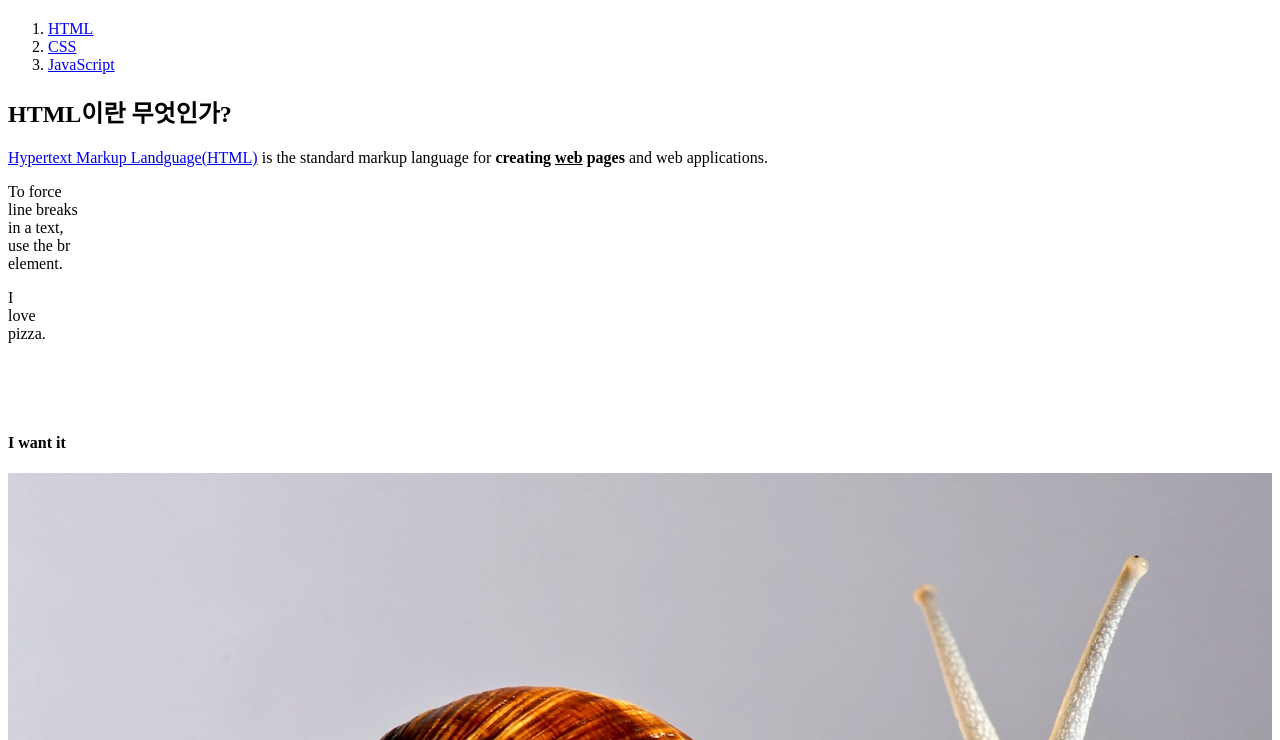
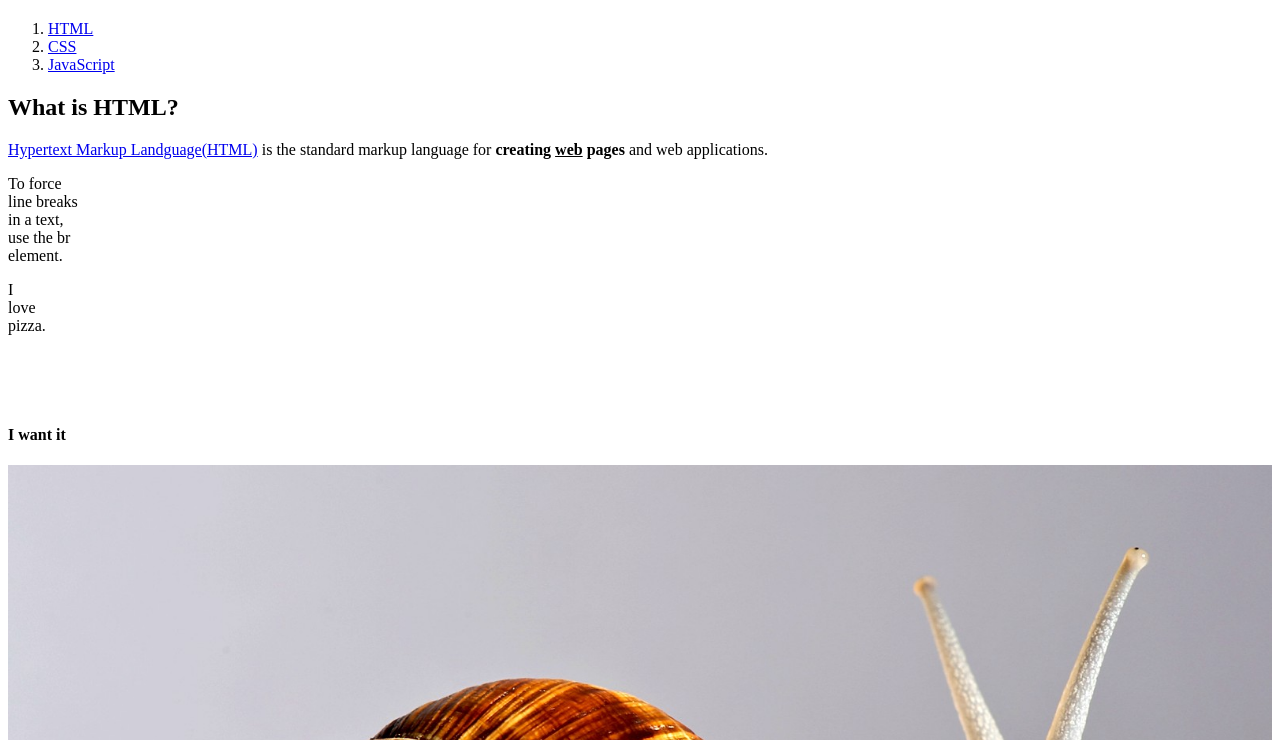
Before and after one commit to jiwon0137/web1, a plain HTML site: page 1.html in a window 1280 px wide. Shown: the part 60-800 px from the top of the page. Drawn offline with Linux system fonts and the light colour scheme.

Commit message:
Update 1.html

```diff
--- a/1.html
+++ b/1.html
@@ -11,7 +11,7 @@
   <li><a href="2.html">CSS</a></li>
   <li><a href="3.html">JavaScript</a></li>
 </ol>
-<h2>HTML이란 무엇인가?</h2>
+<h2>What is HTML?</h2>
 <p><a href="https://www.w3.org/TR/2011/WD-html5-20110405/"
   target="_blank" title="html5 specifications"> Hypertext Markup Landguage(HTML)</a>
   is the standard markup language for <strong>creating <u>web</u> pages</strong> and web applications.</p>
```
